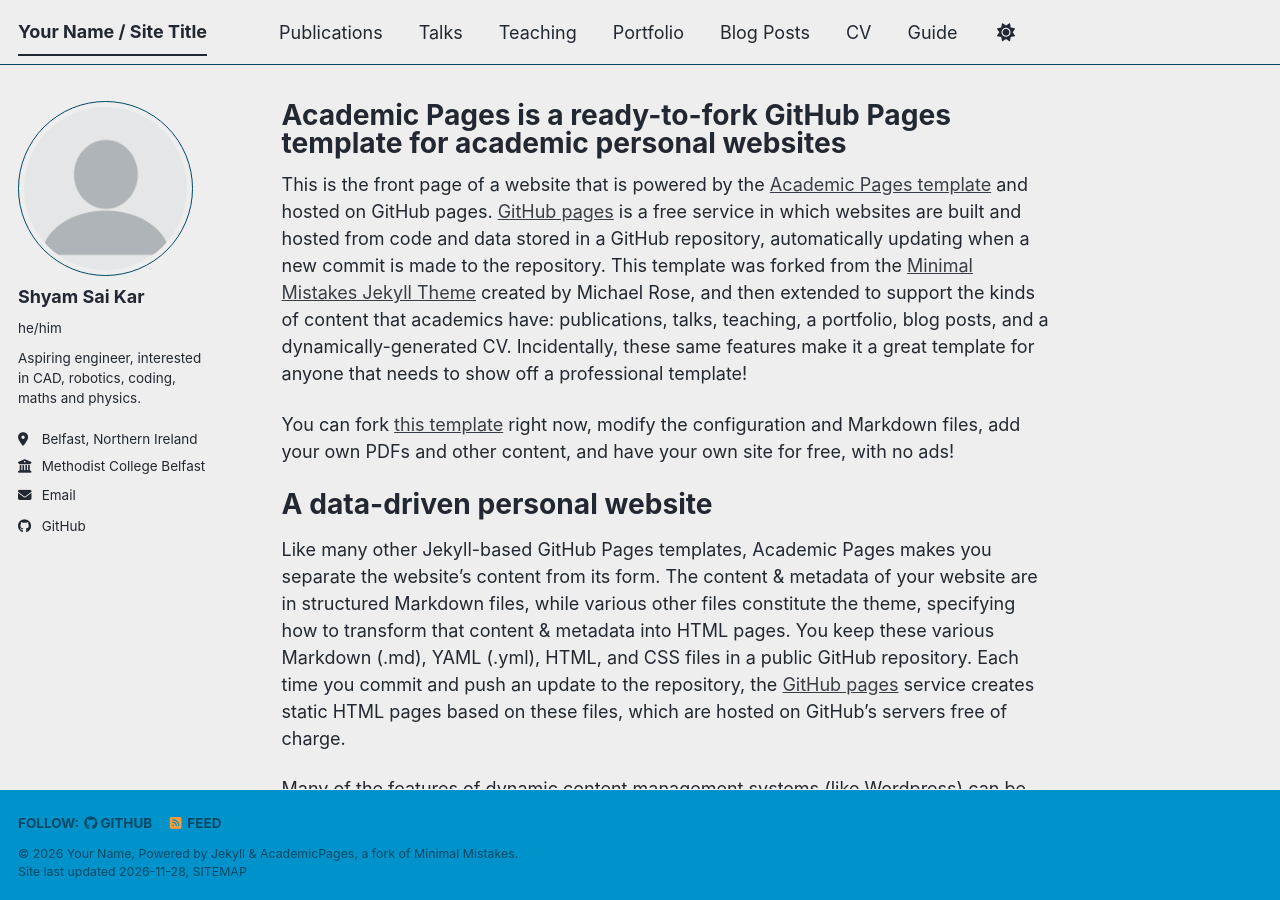
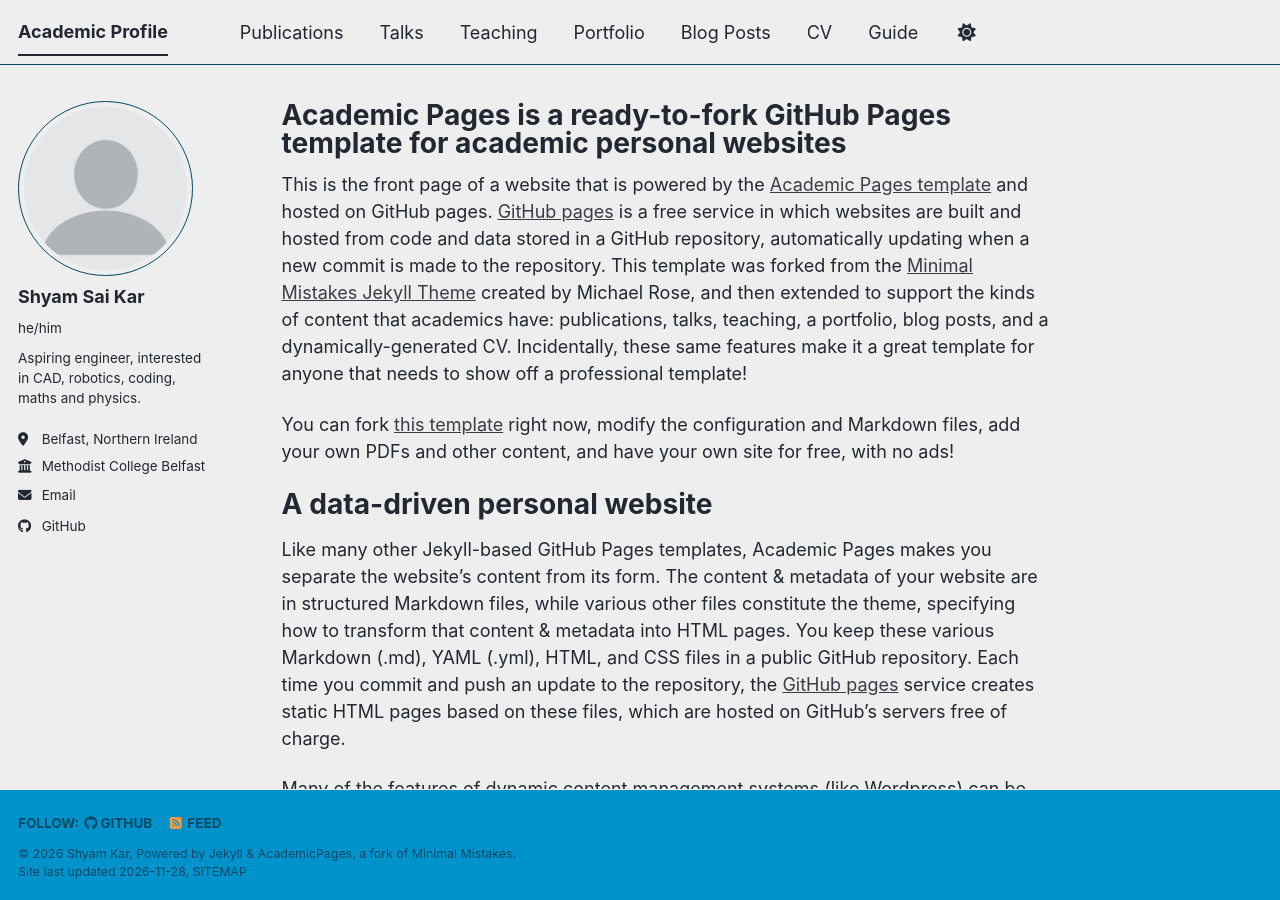
Before and after one commit to shyam-kar/shyam-kar.github.io, a Jekyll site: the page built from _pages/about.md, in a window 1280 px wide and 900 px high. Built offline with Jekyll 4.4.1, drawn with Linux system fonts in a browser that asks for light colours; a script bundle is joined from its source files by our own code; a style sheet for code colours, icons or effects is not loaded.

Commit message:
Update _config.yml

```diff
--- a/_config.yml
+++ b/_config.yml
@@ -9,10 +9,10 @@
 # Basic Site Settings
 locale                   : "en-US"
 site_theme               : "air" # The available themes options are "default", "air", "sunrise", "mint", "dirt" and "contrast"
-title                    : "Your Name / Site Title"
+title                    : "Academic Profile"
 title_separator          : "-"
-name                     : &name "Your Name"
-description              : &description "Your Name's academic portfolio"   # Update this with a general description of your site, this is the default if not overridden by a page
+name                     : &name "Shyam Kar"
+description              : &description "Shyam's academic portfolio"   # Update this with a general description of your site, this is the default if not overridden by a page
 url                      : https://shyam-kar.github.io # The base hostname & protocol for your site e.g. "https://[your GitHub username].github.io",
                                                            # or if you already have some other page hosted on Github then use "https://[your GitHub username].github.io/[Your Repo Name]"
 baseurl                  : "" # the subpath of your site, e.g. "/blog"
@@ -93,7 +93,7 @@ publication_category:
 
 # Site Settings
 teaser                   :  # filename of teaser fallback teaser image placed in /images/ for social media previews
-breadcrumbs              : true # true, false (default)
+breadcrumbs              : false # true, false (default)
 words_per_minute         : 160
 future                   : true
 read_more                : "disabled" # if enabled, adds "Read more" links to excerpts
```
